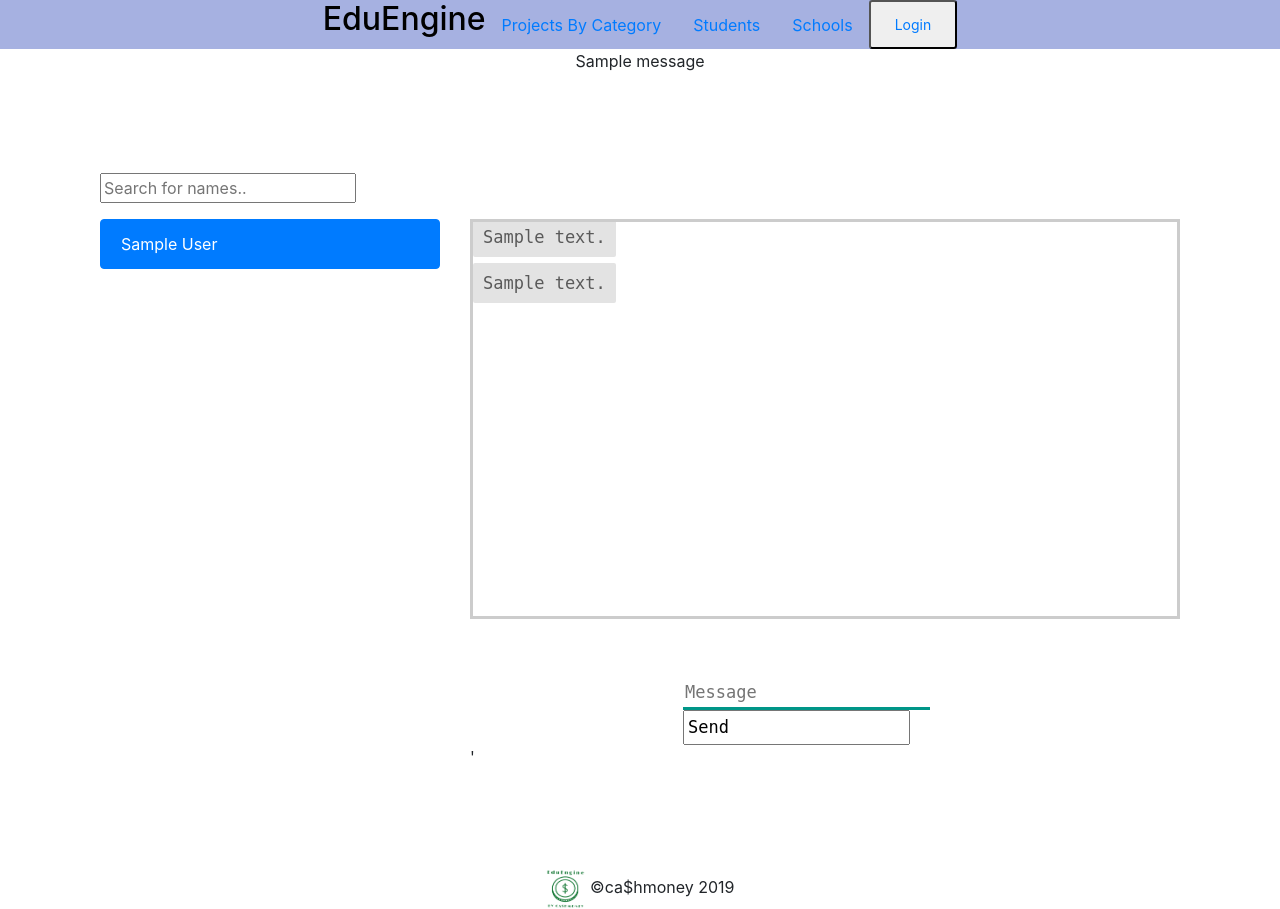
After one commit to JoshWeiner/ca-hmoney, a Flask app: page /chat in a window 1280 px wide, after a click that opens the changed part. The commit adds this page. Run offline with Flask 2, Linux system fonts and the light colour scheme; a user stored in the database is signed in; tables that the repository leaves empty hold one stand-in row (values such as "Sample post"); one stand-in notice (Sample message) is shown; some libraries are stand-ins or nearby versions.

Commit message:
making many good changes, chat fully operational

```diff
--- /dev/null
+++ b/cashmoney/static/js/chat.js
@@ -0,0 +1,31 @@
+function getResponse(to_id, from_id) {
+    var input_text = document.getElementById("textInput-"+to_id);
+    var chatbox = document.getElementById("chatbox-"+to_id);
+    console.log(chatbox);
+    var rawText = input_text.value;
+
+    if (rawText.length != 0) {
+        user_html = document.createElement("p");
+        user_html.setAttribute("class", "userText");
+        user_html.innerHTML = '<span>' + rawText + '</span>';
+
+        chatbox.appendChild(user_html);
+
+        input_text.value = "";
+
+        var reply = $.post("/send_message", {
+            rawText: rawText, to_id : to_id, from_id : from_id}, function(response)
+            {
+            });
+    }
+
+  //Displays user input in chatbox
+
+  // var reply = $.post("/get_js", {
+  //   rawText: rawText}, function(response)
+  //   {
+  //     var botHtml = '<p class="botText"><span>' + response + '</span></p>';
+  //     $("#chatbox").append(botHtml)
+  //   });
+
+}
--- /dev/null
+++ b/cashmoney/static/js/namefilter.js
@@ -0,0 +1,68 @@
+function searchnames() {
+    var input, filter, ul, li, a, i, txtValue;
+    input = document.getElementById("myInput");
+    filter = input.value.toUpperCase();
+    ul = document.getElementById("myUL");
+    li = ul.getElementsByTagName("li");
+    for (i = 0; i < li.length; i++) {
+        if (filter.length == 0) {
+            li[i].style.display = "none";
+        }
+        else {
+            a = li[i].getElementsByTagName("a")[0];
+            txtValue = a.textContent || a.innerText;
+            if (txtValue.toUpperCase().indexOf(filter) > -1) {
+                li[i].style.display = "block";
+            } else {
+                li[i].style.display = "none";
+            }
+        }
+    }
+};
+
+function add_name(u_id, curr_user_id) {
+    var ul, li_query, li, user_list;
+    input = document.getElementById("myInput");
+    input.value = "";
+    user_list = document.getElementById("list-tab");
+    new_item = document.createElement("a");
+    id = 0;
+    username = "";
+    firstname = "";
+    lastname = "";
+
+    content_list = document.getElementById("nav-tabcontent");
+    content_item = document.createElement("div");
+
+    ul = document.getElementById("myUL");
+    li = ul.getElementsByTagName("li");
+    for (i = 0; i < li.length; i++) {
+        li[i].style.display = "none";
+    }
+    var reply = $.post("/get_user_by_id", { query_id: u_id}, function(resp) {
+        // console.log(resp);
+        id = resp["id"];
+        username = resp["username"];
+        firstname = resp["firstname"];
+        lastname = resp["lastname"];
+
+        new_item.setAttribute("class", "list-group-item list-group-item-action");
+        new_item.setAttribute("id", "list-" + username + "-list")
+        new_item.setAttribute("data-toggle", "tab");
+        new_item.setAttribute("href", '#list-' + username);
+        new_item.setAttribute("role", "tab");
+        new_item.setAttribute("aria-controls", "list-" + username);
+        // new_item.activeElement = true;
+        new_item.innerHTML = firstname + " " + lastname;
+        user_list.appendChild(new_item);
+
+        content_item.setAttribute("class", "tab-pane fade")
+        content_item.setAttribute("id", "list-" + username);
+        content_item.setAttribute("role", "tabpanel");
+        content_item.setAttribute("aria-labelledby", "list-" + username + "-list");
+        content_item.innerHTML = '<div class="chatbox" id="chatbox-'+id+'"></div><div class="userInput" id="userInput"><input class="textInput" id="textInput-'+id+'" type="text" placeholder="Message"><input class="buttonInput" id="buttonInput" onClick=getResponse('+id+','+curr_user_id+') value="Send"></div>';
+        content_list.appendChild(content_item);
+
+    });
+    ul = document.getElementById("myUL");
+};
--- a/cashmoney/templates/base.html
+++ b/cashmoney/templates/base.html
@@ -3,8 +3,10 @@
 <head>
   <meta charset="utf-8">
   <link rel="shortcut icon" href="{{url_for('static', filename='logo.png')}}">
-  <link rel="stylesheet" href="https://maxcdn.bootstrapcdn.com/bootstrap/4.0.0/css/bootstrap.min.css" integrity="sha384-Gn5384xqQ1aoWXA+058RXPxPg6fy4IWvTNh0E263XmFcJlSAwiGgFAW/dAiS6JXm" crossorigin="anonymous">
-  <script src="https://maxcdn.bootstrapcdn.com/bootstrap/4.0.0/js/bootstrap.min.js" integrity="sha384-JZR6Spejh4U02d8jOt6vLEHfe/JQGiRRSQQxSfFWpi1MquVdAyjUar5+76PVCmYl" crossorigin="anonymous"></script>
+<link rel="stylesheet" href="https://stackpath.bootstrapcdn.com/bootstrap/4.1.3/css/bootstrap.min.css" integrity="sha384-MCw98/SFnGE8fJT3GXwEOngsV7Zt27NXFoaoApmYm81iuXoPkFOJwJ8ERdknLPMO" crossorigin="anonymous">
+<script src="https://cdnjs.cloudflare.com/ajax/libs/popper.js/1.14.3/umd/popper.min.js" integrity="sha384-ZMP7rVo3mIykV+2+9J3UJ46jBk0WLaUAdn689aCwoqbBJiSnjAK/l8WvCWPIPm49" crossorigin="anonymous"></script>
+<script src="https://stackpath.bootstrapcdn.com/bootstrap/4.1.3/js/bootstrap.min.js" integrity="sha384-ChfqqxuZUCnJSK3+MXmPNIyE6ZbWh2IMqE241rYiqJxyMiZ6OW/JmZQ5stwEULTy" crossorigin="anonymous"></script>
+  <script src="https://code.jquery.com/jquery-3.3.1.min.js" crossorigin="anonymous"></script>
   {% block head %}
   {% endblock %}
   <title> {% block title %} {% endblock %} | EduEngine </title>
--- /dev/null
+++ b/cashmoney/templates/chat_users.html
@@ -0,0 +1,148 @@
+{%extends 'base.html'%}
+{%block head %}
+<!-- <script src="https://code.jquery.com/jquery-3.3.1.slim.min.js" integrity="sha384-q8i/X+965DzO0rT7abK41JStQIAqVgRVzpbzo5smXKp4YfRvH+8abtTE1Pi6jizo" crossorigin="anonymous"></script> -->
+<script src="https://cdnjs.cloudflare.com/ajax/libs/popper.js/1.14.3/umd/popper.min.js" integrity="sha384-ZMP7rVo3mIykV+2+9J3UJ46jBk0WLaUAdn689aCwoqbBJiSnjAK/l8WvCWPIPm49" crossorigin="anonymous"></script>
+<script src="https://stackpath.bootstrapcdn.com/bootstrap/4.1.3/js/bootstrap.min.js" integrity="sha384-ChfqqxuZUCnJSK3+MXmPNIyE6ZbWh2IMqE241rYiqJxyMiZ6OW/JmZQ5stwEULTy" crossorigin="anonymous"></script>
+
+<style>
+.chatbox {
+    margin-left: auto;
+    margin-right: auto;
+    height: 400px;
+    overflow: auto;
+    max-height:400px;
+    border: 3px solid #ccc;
+    width: 100%;
+    /* margin-top: 60px; */
+}
+
+.userInput {
+    margin-left: auto;
+    margin-right: auto;
+    width: 40%;
+    margin-top: 60px;
+}
+
+.textInput {
+    width: 87%;
+    border: none;
+    border-bottom: 3px solid #009688;
+    font-family: monospace;
+    font-size: 17px;
+}
+
+.buttonInput {
+    padding: 3px;
+    font-family: monospace;
+    font-size: 17px;
+}
+
+.userText {
+    color: #5A5A5A;
+    font-family: monospace;
+    font-size: 17px;
+    text-align: right;
+    line-height: 30px;
+}
+
+.userText span {
+    background-color: #60BEDD;
+    padding: 10px 10px;
+    border-radius: 2px;
+}
+
+.botText {
+    color: #5A5A5A;
+    font-family: monospace;
+    font-size: 17px;
+    text-align: left;
+    line-height: 30px;
+}
+
+.botText span {
+    background-color: #E3E3E3;
+    padding: 10px 10px;
+    border-radius: 2px;
+}
+
+.tidbit {
+    position:absolute;
+    bottom:0;
+    right:0;
+    width: 300px;
+}
+</style>
+
+{%endblock %}
+
+{%block body%}
+<div style="margin: 100px">
+    <input type="text" id="myInput" onkeyup="searchnames()" placeholder="Search for names.." title="Type in a name">
+    <ul id="myUL">
+        {% for user in all_users %}
+            {% if user not in users %}
+                <li style="display: none;" onClick="add_name({{user.id}}, {{u.id}})"><a href="#">{{user.username}}</a></li>
+            {% endif %}
+        {% endfor %}
+    </ul>
+    {% if users == [] %}
+        <h2><center>Seems that you don't have any active chats with other users. Create a new one by entering a name in the New Message bar!</center></h2>
+    {% endif %}
+    <div class="row">
+    <div  class="col-4">
+        <div id="list-tab" class="list-group" role="tablist">
+        {% for user in users %}
+            <a class="list-group-item list-group-item-action" id="list-{{user.username}}-list" data-toggle="list" href="#list-{{user.username}}" role="tab">{{user.firstname}} {{user.lastname}}</a>
+        {% endfor %}
+        </div>
+    </div>
+    <div class="col-8">
+        <div id="nav-tabcontent" class="tab-content">
+        {% for user in users %}
+            <div class="tab-pane fade" id="list-{{user.username}}" role="tabpanel">
+                <div class="chatbox" id="chatbox-{{user.id}}">
+                    {% for message in u.messages %}
+                        {% if message.user_id == user.id and message.other_id == u.id %}
+                            <p class="botText"><span>{{message.body}}</span></p>
+                        {% elif message.user_id == u.id and message.other_id == user.id %}
+                            <p class="userText"><span>{{message.body}}</span></p>
+                        {% endif %}
+                    {% endfor %}
+                    {% for message in user.messages %}
+                        {% if message.user_id == user.id and message.other_id == u.id %}
+                            <p class="botText"><span>{{message.body}}</span></p>
+                        {% elif message.user_id == u.id and message.other_id == user.id %}
+                            <p class="userText"><span>{{message.body}}</span></p>
+                        {% endif %}
+                    {% endfor %}
+                </div>
+                <div class="userInput" id="userInput"><input class="textInput" id="textInput-{{user.id}}" type="text" placeholder="Message"><input class="buttonInput" id="buttonInput" onClick=getResponse({{user.id}},{{u.id}}) value="Send"></div>'
+            </div>
+        {% endfor %}
+        </div>
+    </div>
+    </div>
+
+    <!-- List group -->
+    <!-- <div class="row">
+      <div class="col-4">
+        <div class="list-group" id="list-tab" role="tablist">
+          <a class="list-group-item list-group-item-action active" id="list-home-list" data-toggle="list" href="#list-home" role="tab" aria-controls="home">Home</a>
+          <a class="list-group-item list-group-item-action" id="list-profile-list" data-toggle="list" href="#list-profile" role="tab" aria-controls="profile">Profile</a>
+          <a class="list-group-item list-group-item-action" id="list-messages-list" data-toggle="list" href="#list-messages" role="tab" aria-controls="messages">Messages</a>
+          <a class="list-group-item list-group-item-action" id="list-settings-list" data-toggle="list" href="#list-settings" role="tab" aria-controls="settings">Settings</a>
+        </div>
+      </div>
+      <div class="col-8">
+        <div class="tab-content" id="nav-tabContent">
+          <div class="tab-pane fade show active" id="list-home" role="tabpanel" aria-labelledby="list-home-list">...</div>
+          <div class="tab-pane fade" id="list-profile" role="tabpanel" aria-labelledby="list-profile-list">...</div>
+          <div class="tab-pane fade" id="list-messages" role="tabpanel" aria-labelledby="list-messages-list">...</div>
+          <div class="tab-pane fade" id="list-settings" role="tabpanel" aria-labelledby="list-settings-list">...</div>
+        </div>
+      </div>
+    </div> -->
+</div>
+<script src="{{url_for('static', filename='js/namefilter.js')}}"></script>
+<script src="{{url_for('static', filename='js/chat.js')}}"></script>
+{% endblock %}
--- a/cashmoney/templates/login.html
+++ b/cashmoney/templates/login.html
@@ -33,7 +33,7 @@
     </div>
     <div class="row">
       <div class="col-sm-12">
-        <form action="/processlogin" method="POST">
+        <form action="/login" method="POST">
           <div class="form-group mb-1">
             <input type="text" name="email" class="form-control-md" placeholder="Email" required>
           </div>
```
Also changed, not shown: cashmoney/__init__.py (+103 -63 lines), cashmoney/util/routes.py (added, +61 -0 lines), cashmoney/util/__init__.py (added), cashmoney/util/new.py (added).
